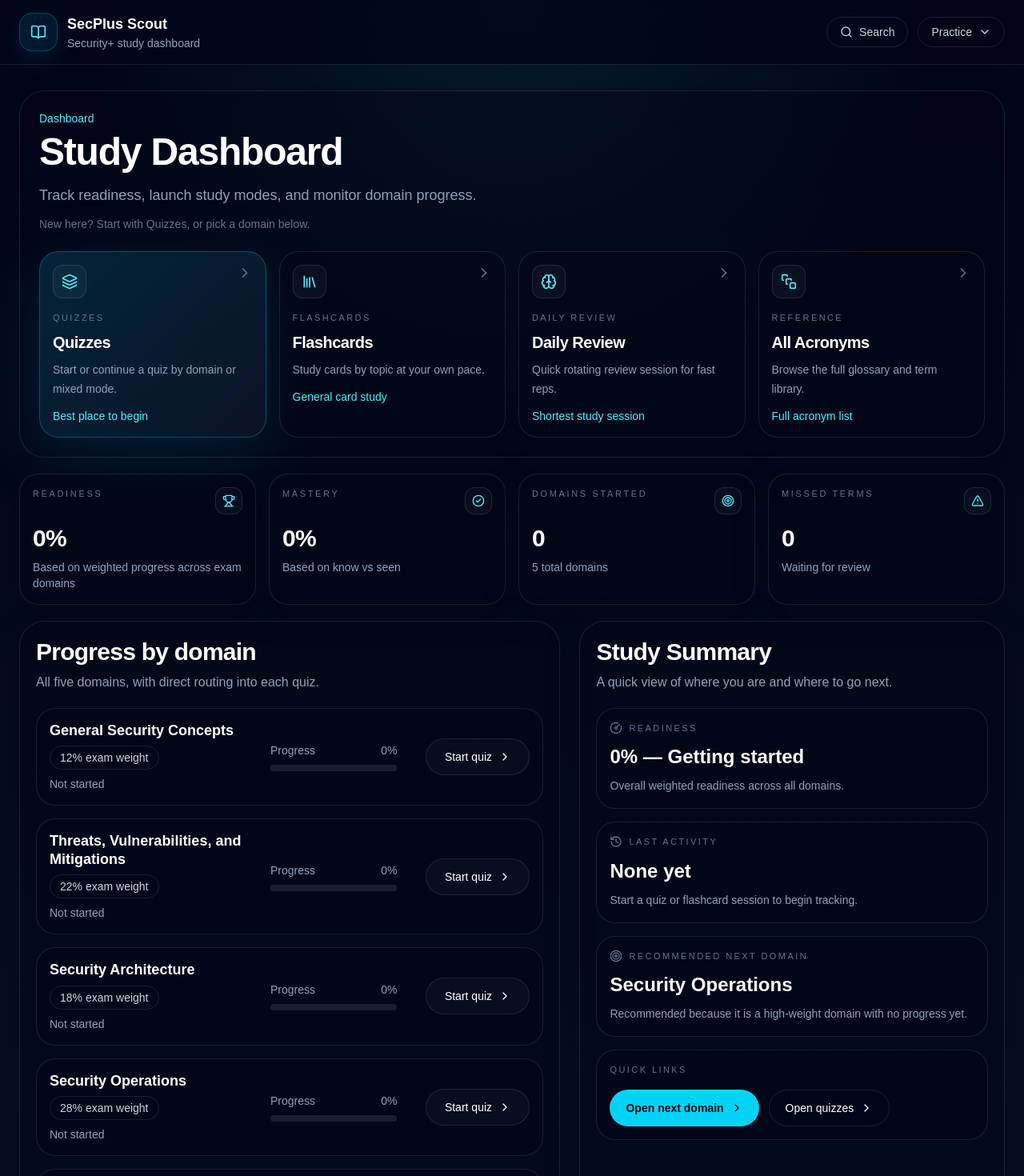
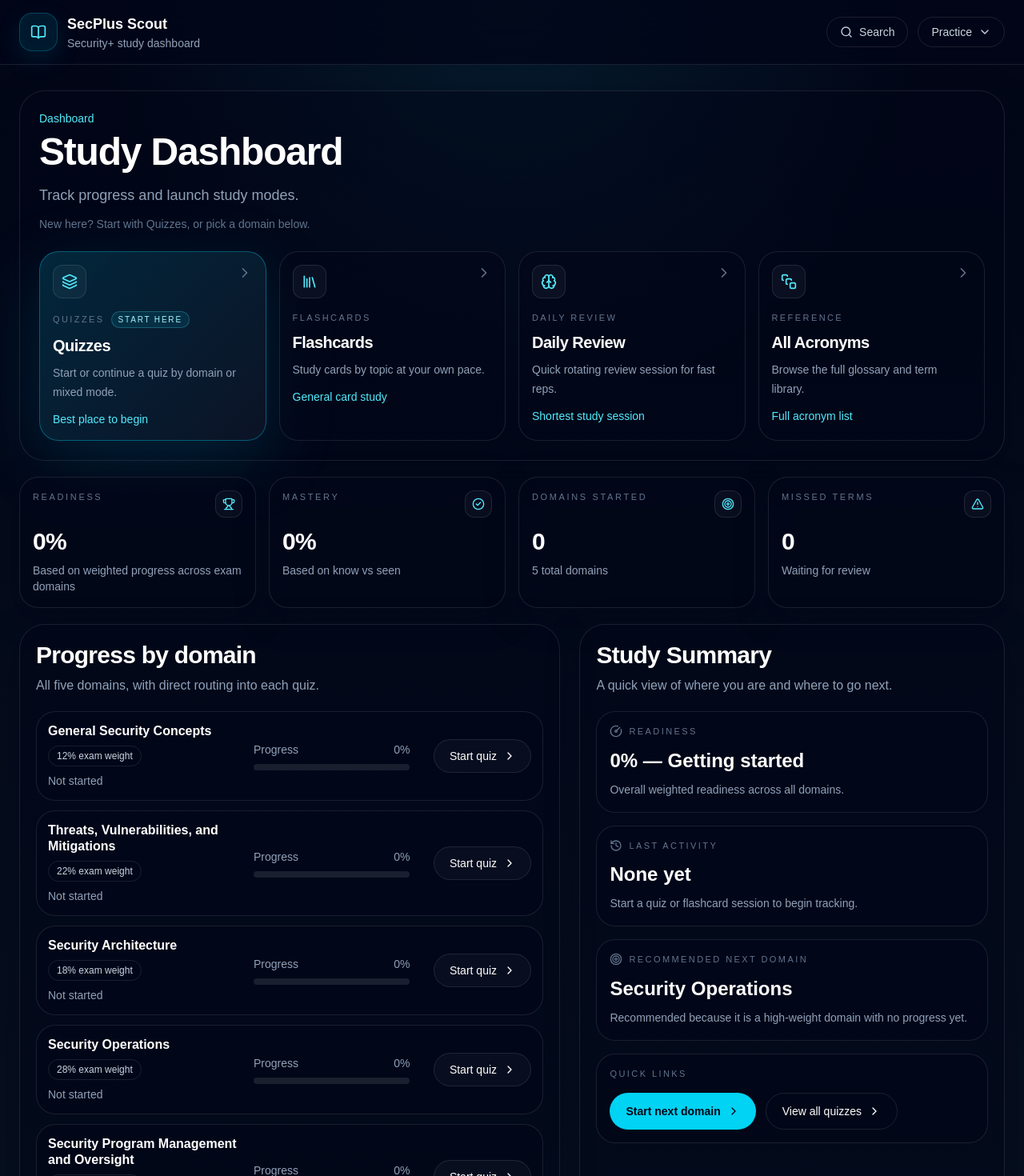
Before and after one commit to Dan-Smith88/secplus-scout, a Next.js app: page / in a window 1280 px wide. Shown: the top 1470 px of the page at 80% size. Built offline with nearby package versions, Linux system fonts and the light colour scheme.

Commit message:
Updated Homepage 3

```diff
--- a/app/page.tsx
+++ b/app/page.tsx
@@ -80,6 +80,7 @@ function ActionCard({
   description,
   meta,
   primary = false,
+  badge,
 }: {
   href: string;
   icon: LucideIcon;
@@ -88,13 +89,14 @@ function ActionCard({
   description: string;
   meta?: string;
   primary?: boolean;
+  badge?: string;
 }) {
   return (
     <Link
       href={href}
       className={`group rounded-[1.5rem] border p-4 transition ${
         primary
-          ? "border-cyan-400/30 bg-[linear-gradient(135deg,rgba(8,145,178,0.22),rgba(15,23,42,0.78))] shadow-[0_24px_90px_rgba(8,145,178,0.18)]"
+          ? "border-cyan-400/35 bg-[linear-gradient(135deg,rgba(8,145,178,0.24),rgba(15,23,42,0.78))] shadow-[0_24px_90px_rgba(8,145,178,0.20)]"
           : "border-white/10 bg-slate-950/50 hover:border-cyan-400/25 hover:bg-cyan-400/[0.05]"
       }`}
     >
@@ -105,9 +107,17 @@ function ActionCard({
         <ChevronRight className="h-5 w-5 text-slate-500 transition group-hover:translate-x-0.5 group-hover:text-cyan-300" />
       </div>
 
-      <div className="mt-4 text-[11px] uppercase tracking-[0.22em] text-slate-500">
-        {eyebrow}
+      <div className="mt-4 flex items-center gap-2">
+        <div className="text-[11px] uppercase tracking-[0.22em] text-slate-500">
+          {eyebrow}
+        </div>
+        {badge ? (
+          <span className="rounded-full border border-cyan-300/25 bg-cyan-400/10 px-2 py-0.5 text-[10px] font-medium uppercase tracking-[0.18em] text-cyan-200">
+            {badge}
+          </span>
+        ) : null}
       </div>
+
       <div className="mt-2 text-xl font-semibold tracking-tight text-white">{title}</div>
       <div className="mt-2 text-sm leading-6 text-slate-400">{description}</div>
 
@@ -121,11 +131,15 @@ function SummaryCard({
   title,
   value,
   sub,
+  actionHref,
+  actionLabel,
 }: {
   icon: LucideIcon;
   title: string;
   value: string;
   sub: string;
+  actionHref?: string;
+  actionLabel?: string;
 }) {
   return (
     <div className="rounded-3xl border border-white/10 bg-slate-950/60 p-4">
@@ -135,6 +149,18 @@ function SummaryCard({
       </div>
       <div className="mt-3 text-2xl font-semibold text-white">{value}</div>
       <div className="mt-2 text-sm leading-6 text-slate-400">{sub}</div>
+
+      {actionHref && actionLabel ? (
+        <div className="mt-4">
+          <Link
+            href={actionHref}
+            className="inline-flex items-center gap-2 rounded-full border border-white/10 px-4 py-2 text-sm font-medium text-white transition hover:bg-white/5"
+          >
+            {actionLabel}
+            <ChevronRight className="h-4 w-4" />
+          </Link>
+        </div>
+      ) : null}
     </div>
   );
 }
@@ -253,7 +279,7 @@ export default function HomePage() {
               Study Dashboard
             </h1>
             <p className="mt-4 text-base text-slate-400 sm:text-lg">
-              Track readiness, launch study modes, and monitor domain progress.
+              Track progress and launch study modes.
             </p>
             <p className="mt-3 text-sm text-slate-500">
               New here? Start with Quizzes, or pick a domain below.
@@ -268,6 +294,7 @@ export default function HomePage() {
               title="Quizzes"
               description="Start or continue a quiz by domain or mixed mode."
               meta="Best place to begin"
+              badge="Start here"
               primary
             />
 
@@ -338,19 +365,19 @@ export default function HomePage() {
               </p>
             </div>
 
-            <div className="mt-5 space-y-4">
+            <div className="mt-5 space-y-3">
               {homepageDomains.map((domain) => (
                 <div
                   key={domain.code}
-                  className="rounded-3xl border border-white/10 bg-slate-950/60 p-4"
+                  className="rounded-3xl border border-white/10 bg-slate-950/60 p-3.5"
                 >
-                  <div className="grid gap-4 xl:grid-cols-[minmax(0,260px)_minmax(0,1fr)_150px] xl:items-center">
+                  <div className="grid gap-3 xl:grid-cols-[minmax(0,245px)_minmax(0,1fr)_140px] xl:items-center">
                     <div className="min-w-0">
-                      <h3 className="text-lg font-semibold leading-tight text-white">
+                      <h3 className="text-base font-semibold leading-tight text-white">
                         {domain.name}
                       </h3>
 
-                      <div className="mt-2 inline-flex rounded-full border border-white/10 px-3 py-1 text-sm text-slate-300">
+                      <div className="mt-2 inline-flex rounded-full border border-white/10 px-2.5 py-1 text-xs text-slate-300">
                         {domain.weight}% exam weight
                       </div>
 
@@ -370,7 +397,7 @@ export default function HomePage() {
                     <div className="flex xl:justify-end">
                       <Link
                         href={`/study/${domain.code}`}
-                        className="inline-flex min-w-[130px] items-center justify-center gap-2 rounded-full border border-white/10 bg-white/[0.03] px-4 py-3 text-sm font-medium text-white transition hover:bg-white/5"
+                        className="inline-flex min-w-[122px] items-center justify-center gap-2 rounded-full border border-white/10 bg-white/[0.03] px-4 py-2.5 text-sm font-medium text-white transition hover:bg-white/5"
                       >
                         {getDomainAction(domain.progress)}
                         <ChevronRight className="h-4 w-4" />
@@ -409,6 +436,8 @@ export default function HomePage() {
                     ? `${lastActiveDomain.progress}% complete`
                     : "Start a quiz or flashcard session to begin tracking."
                 }
+                actionHref={lastActiveDomain ? `/study/${lastActiveDomain.code}` : undefined}
+                actionLabel={lastActiveDomain ? "Resume last activity" : undefined}
               />
 
               <SummaryCard
@@ -434,7 +463,7 @@ export default function HomePage() {
                     href={nextPriorityDomain ? `/study/${nextPriorityDomain.code}` : "/study"}
                     className="inline-flex items-center gap-2 rounded-full bg-cyan-400 px-5 py-3 text-sm font-semibold text-slate-950 transition hover:bg-cyan-300"
                   >
-                    Open next domain
+                    Start next domain
                     <ChevronRight className="h-4 w-4" />
                   </Link>
 
@@ -442,7 +471,7 @@ export default function HomePage() {
                     href="/study"
                     className="inline-flex items-center gap-2 rounded-full border border-white/10 px-5 py-3 text-sm font-medium text-white transition hover:bg-white/5"
                   >
-                    Open quizzes
+                    View all quizzes
                     <ChevronRight className="h-4 w-4" />
                   </Link>
                 </div>
```
